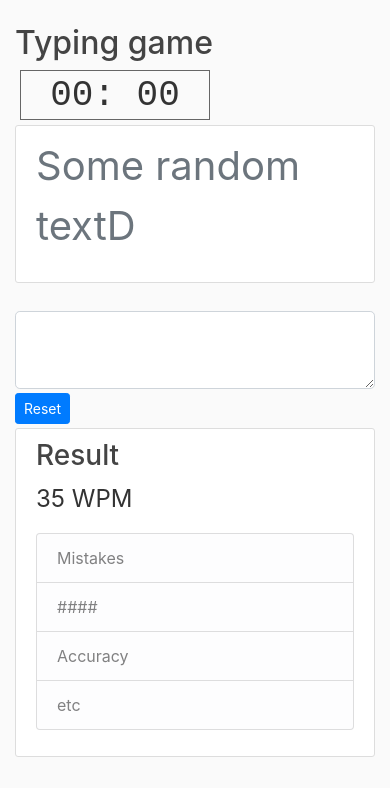
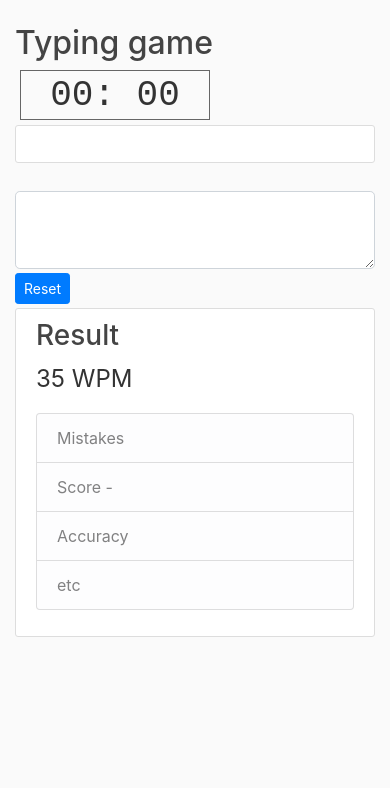
Before and after one commit to ApostolApostolov/Typing_game_django, a Django app: page /typing-tutor in a window 390 px wide. Shown: the part 56-844 px from the top of the page. Run offline with Django 4.2, Linux system fonts and the light colour scheme; some libraries are stand-ins or nearby versions.

Commit message:
Updated templates

```diff
--- a/game/templates/game/base.html
+++ b/game/templates/game/base.html
@@ -61,13 +61,13 @@
         {% block content %}{% endblock %}
         </div>
         <div class="col-md-4">
-          <div class="content-section">
+          <div id= "information-result" class="content-section">
               <h3>Result</h3>
-              <p class='large-letters'> 35 WPM
+              <p id= "WPM" class='large-letters'> 35 WPM
               <ul class="list-group">
                   <li  id='information-mistakes' class="list-group-item list-group-item-light">Mistakes </li>
-                  <li class="list-group-item list-group-item-light">####</li>
-                  <li class="list-group-item list-group-item-light">Accuracy</li>
+                  <li class="list-group-item list-group-item-light">Score - </li>
+                  <li id="accuracy" class="list-group-item list-group-item-light">Accuracy</li>
                   <li class="list-group-item list-group-item-light">etc</li>
               </ul>
               </p>
--- a/game/templates/game/typing_tutor.html
+++ b/game/templates/game/typing_tutor.html
@@ -1,18 +1,6 @@
 {% extends "game/base.html"%}
 
-<div class="col-md-4">
-    <div class="content-section">
-        <h3>Our Sidebar</h3>
-        <p class='text-muted'>You can put any information here you'd like.
-        <ul class="list-group">
-            <li class="list-group-item list-group-item-light">Latest Posts</li>
-            <li class="list-group-item list-group-item-light">Announcements</li>
-            <li class="list-group-item list-group-item-light">Calendars</li>
-            <li class="list-group-item list-group-item-light">etc</li>
-        </ul>
-        </p>
-    </div>
-    </div>
+
 
 {% block content%}
 <h2>Typing game</h2>
@@ -26,16 +14,7 @@
 
 
 <div class="content-section">
-    <p id = "current-text" class="current-exercise" data-placeholder="Kiro breika"> Some random textD</p>
-
-
-    <!--<p id = "second-text" class="rest-exercises">Second random text</p>
-    <p id = "third-text" class="rest-exercises">Third random text</p>
-
-     simply copy the text for the next one and that is , keep the id's and toggle
-    the clases
-    this should be in some kind of a loop which reverse them after every 3
-    -->
+    <p id = "current-text" class="current-exercise" ></p>
 </div>
 
 
```
